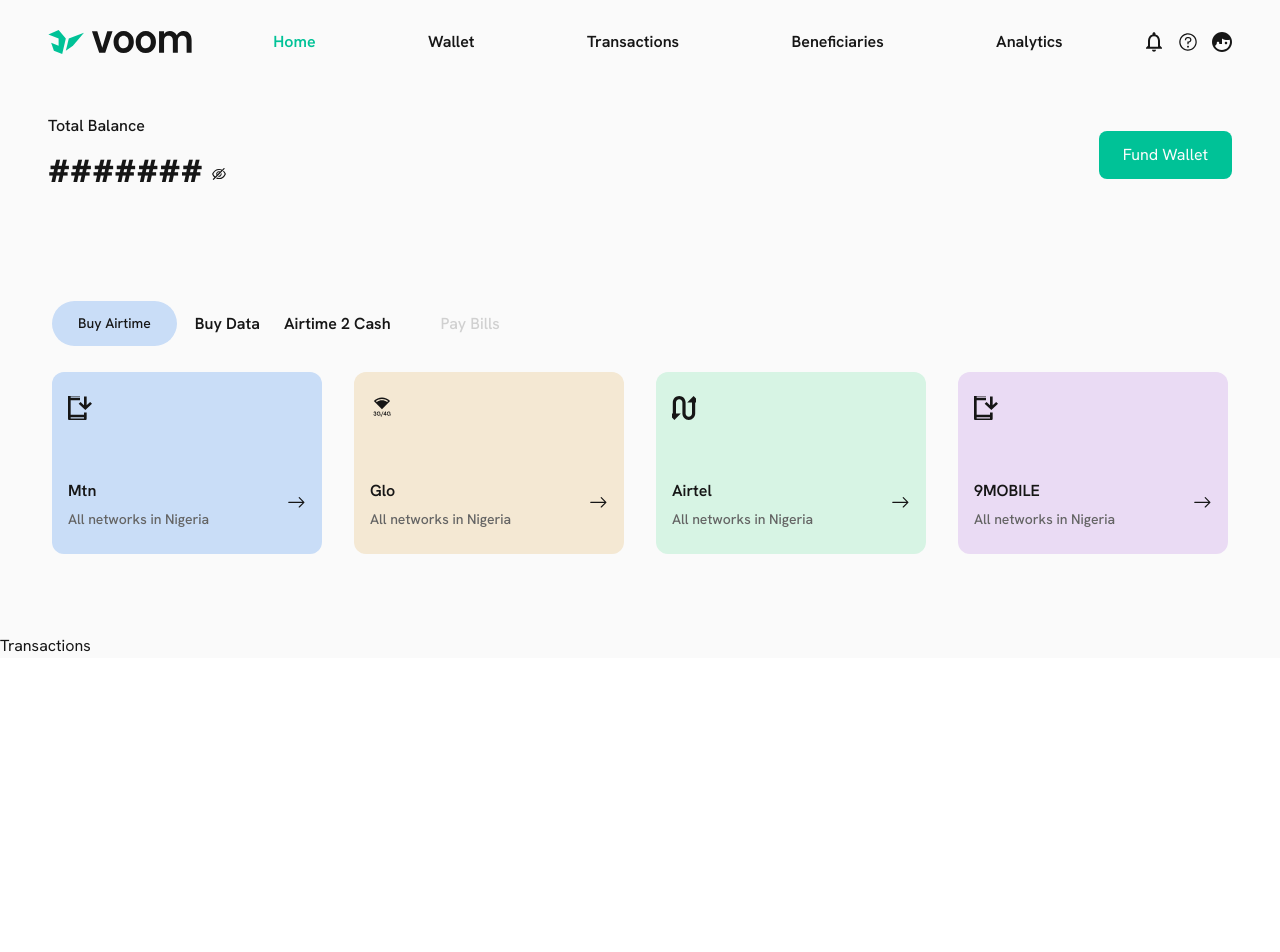
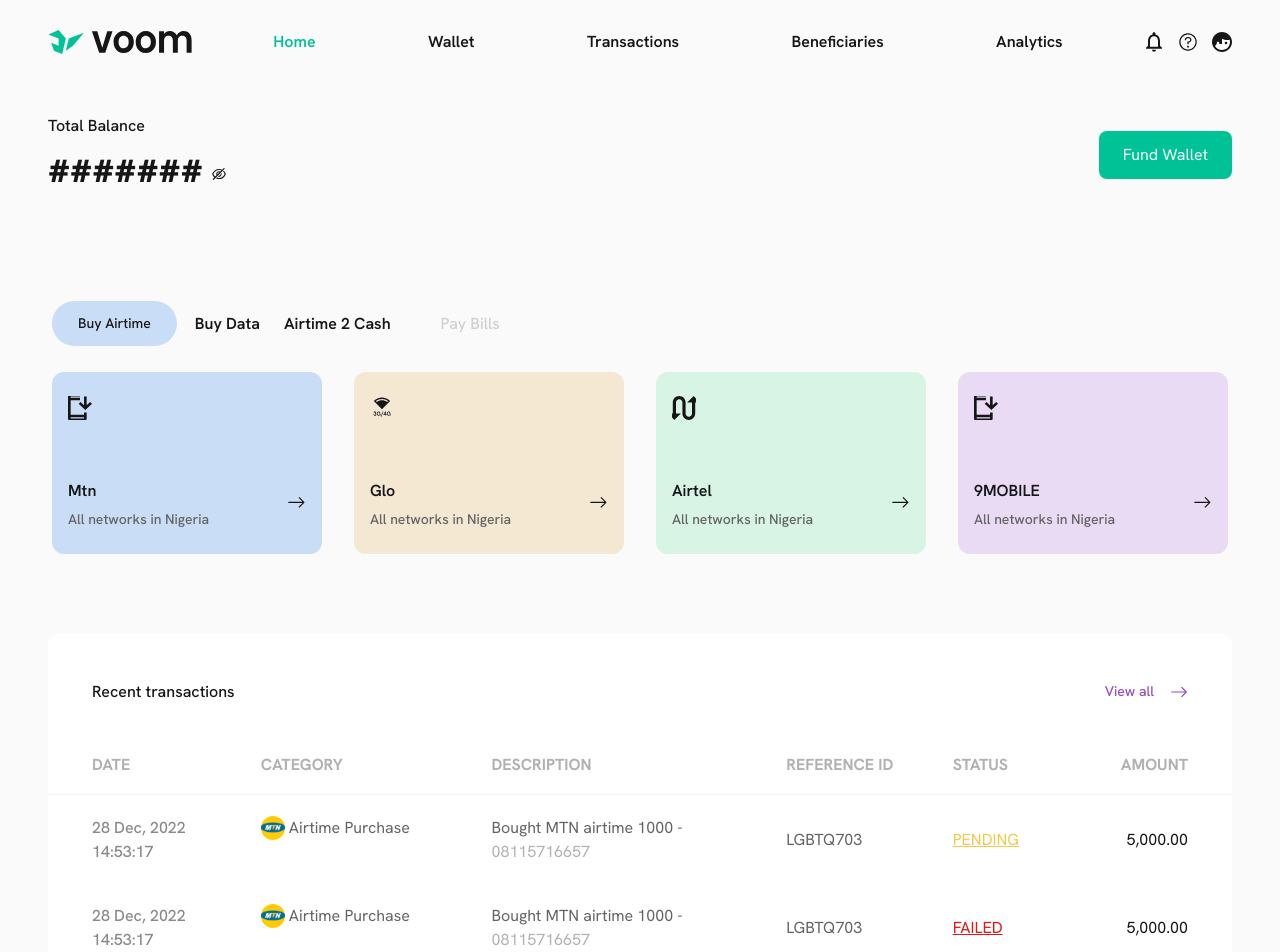
Before and after one commit to abdullahiola/VTU, a React (Vite) app: page / in a window 1280 px wide. Shown: the top 952 px of the page. Before the commit the page ends 800 px from the top, so only its background shows below. Built offline with nearby package versions, Linux system fonts and the light colour scheme.

Commit message:
feat(FE): full build Transactions component

```diff
--- a/src/components/ui/Transactions.tsx
+++ b/src/components/ui/Transactions.tsx
@@ -1,8 +1,125 @@
 import React from 'react'
+import {BsArrowRight} from 'react-icons/bs'
+import MTN from '../../assets/media/MTN.svg'
+import { Link } from 'react-router-dom'
 
 const Transactions = () => {
+
+  const transactionDate = new Date()
+  const transactionCategory = "Airtime Purchase"
+  const transactionDescription = "Bought MTN airtime 1000"
+  const transactionRefrence = "LGBTQ703"
+  const transactionRecepient = "08115716657"
+  const transactionAmount = "5,000.00"
+
+  const mockData = [
+    {
+      date: transactionDate.toString(),
+      category: transactionCategory,
+      description: transactionDescription,
+      refrence: transactionRefrence,
+      amount: transactionAmount,
+      status: 'pending',
+      recepient: transactionRecepient
+    },
+    {
+      date: transactionDate.toString(),
+      category: transactionCategory,
+      description: transactionDescription,
+      refrence: transactionRefrence,
+      amount: transactionAmount,
+      status: 'failed',
+      recepient: transactionRecepient
+    },
+    {
+      date: transactionDate.toString(),
+      category: transactionCategory,
+      description: transactionDescription,
+      refrence: transactionRefrence,
+      amount: transactionAmount,
+      status: 'success',
+      recepient: transactionRecepient
+    },
+  ]
+
+  const formattedDate = mockData.map(data => {
+    return data.date.split(" ")
+  })
+
+
+  const month = formattedDate[0][1]
+  const dayCount = formattedDate[0][2]
+  const year = formattedDate[0][3]
+  const time = formattedDate[0][4]
+
+
   return (
-    <div>Transactions</div>
+    <div className='px-6 md:px-12 pb-[52px] lg:pb-16'>
+      <div className='rounded-xl bg-[#ffffff] pt-5 pb-[52px] lg:pt-[46px] lg:pb-8'>
+        <div className='flex items-center justify-between w-full px-[28px] pb-8 lg:px-[44px] lg:pb-12'>
+          <p className=''>Recent transactions</p>
+          <div className='text-purple-400'>
+            <Link to='/transactions' className='w-full flex items-center justify-between'>
+              <small className='hidden lg:block'>View all</small>
+              <BsArrowRight fontSize='18px' className='ml-4 font-extrabold text-gray-500 lg:text-[inherit]' />
+            </Link>
+          </div>
+        </div>
+        <table className='hidden w-full lg:table'>
+          <thead className=''>
+            <tr className='px-8 border-b-[3px] border-[#FAFAFA]'>
+              <th className='pb-[16px] pl-[44px] uppercase text-left w-max text-gray-200'>Date</th>
+              <th className='pb-[16px] uppercase text-left w-max text-gray-200'>CATEGORY</th>
+              <th className='pb-[16px] uppercase text-left w-max text-gray-200'>Description</th>
+              <th className='pb-[16px] uppercase text-left w-max text-gray-200'>REFERENCE ID</th>
+              <th className='pb-[16px] uppercase text-left w-max text-gray-200'>Status</th>
+              <th className='pb-[16px] pr-[44px] uppercase text-right w-max text-gray-200'>Amount</th>
+            </tr>
+          </thead>
+          <tbody className=''>
+            {
+              mockData.map((data, index) => {
+                return (
+                  <tr key={index} className='mb-12'>
+                    <td className='py-[20px] pl-[44px]'>
+                      <span className='block text-gray-300 text-base'>{dayCount} {month}, {year}</span>
+                      <span className='block text-gray-300 text-base'>{time}</span>
+                    </td>
+                    <td className='py-[20px] flex items-center'><img src={MTN} alt="#" className='w-6 aspect-square mr-1' /><span className='text-gray-500'>{data.category}</span></td>
+                    <td className='py-[20px]'>
+                      <span className=' block text-gray-500'>{data.description} -</span>
+                      <span className=' block text-gray-200'>{data.recepient}</span>
+                    </td>
+                    <td className='py-[20px]'><span className='text-gray-500'>{data.refrence}</span></td>
+                    <td className='py-[20px]'><span className={`${(data.status.toLowerCase() === 'pending' && "text-[#F2C94C]") || (data.status.toLowerCase() === 'success' && "text-green") || (data.status.toLowerCase() === 'failed' && "text-red")} uppercase underline`}>{data.status}</span></td>
+                    <td className='py-[20px] pr-[44px] text-right'><span className='text-dark'>{data.amount}</span></td>
+                  </tr>
+                )
+              })
+            }
+          </tbody>
+        </table>
+        <ul className='flex flex-col gap-y-12 lg:hidden'>
+          {
+            mockData.map((data, index) => {
+              return (
+                <li key={index} className='flex items-center justify-between px-[25px]'>
+                  <div className='flex items-center justify-start'>
+                    <img src={MTN} alt='' className='w-[20px] aspect-square mr-5' />
+                    <div className='flex flex-col items-start justify-between gap-y-2'>
+                      <span className='block text-gray-300 text-base'>{dayCount} {month}, {year} {time}</span>
+                      <p className='text-dark-100 font-semibold capitalize'>{data.category}</p>
+                      <small className={`${(data.status.toLowerCase() === 'pending' && "text-[#F2C94C]") || (data.status.toLowerCase() === 'success' && "text-green") || (data.status.toLowerCase() === 'failed' && "text-red")} uppercase underline`}>{data.status}</small>
+                    </div>
+                  </div>
+                  <div className='text-dark-100 font-bold text-base'>{data.amount}</div>
+                </li>
+              )
+            })
+          }
+        </ul>
+      </div>
+    </div>
   )
 }
 
```
